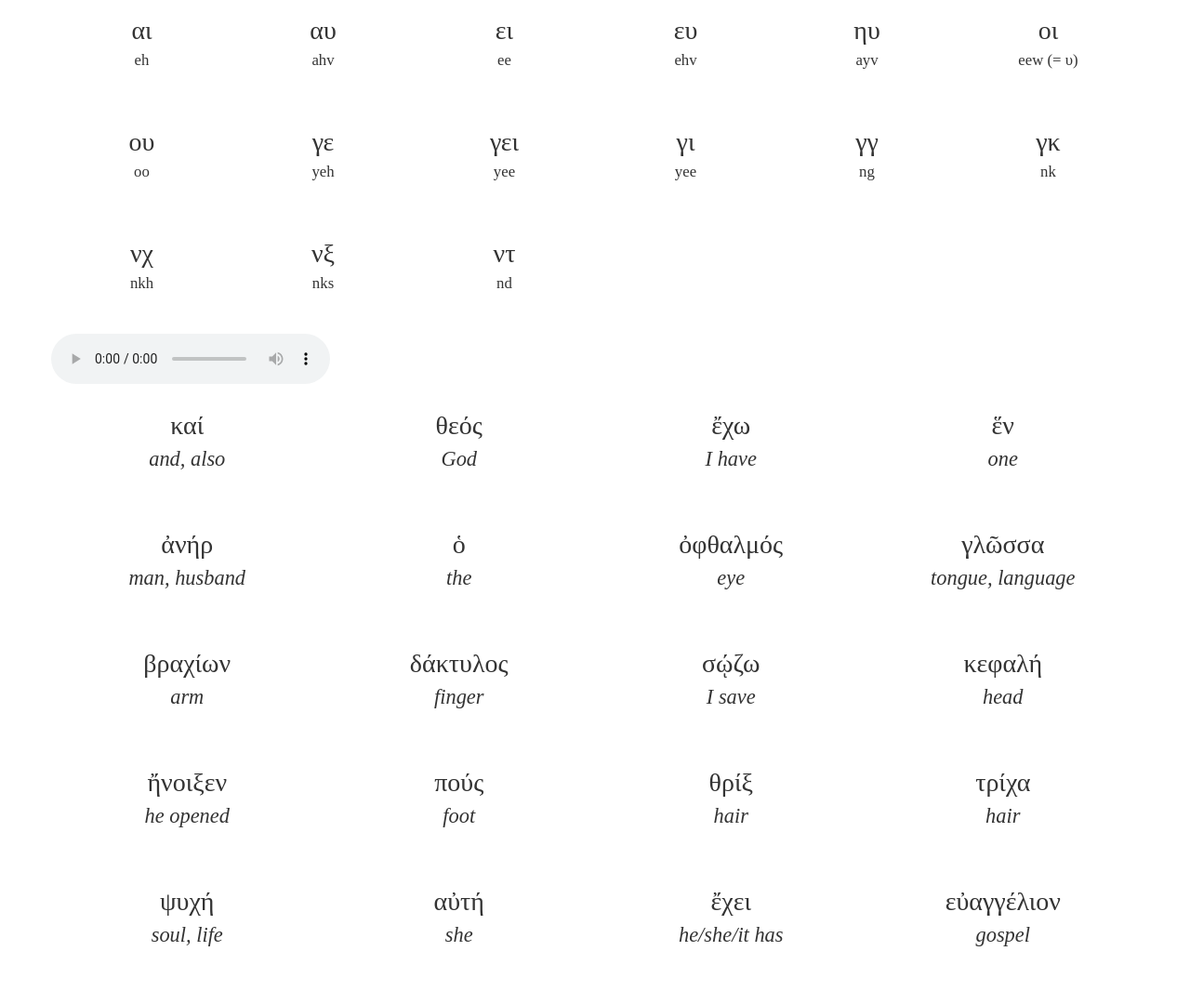
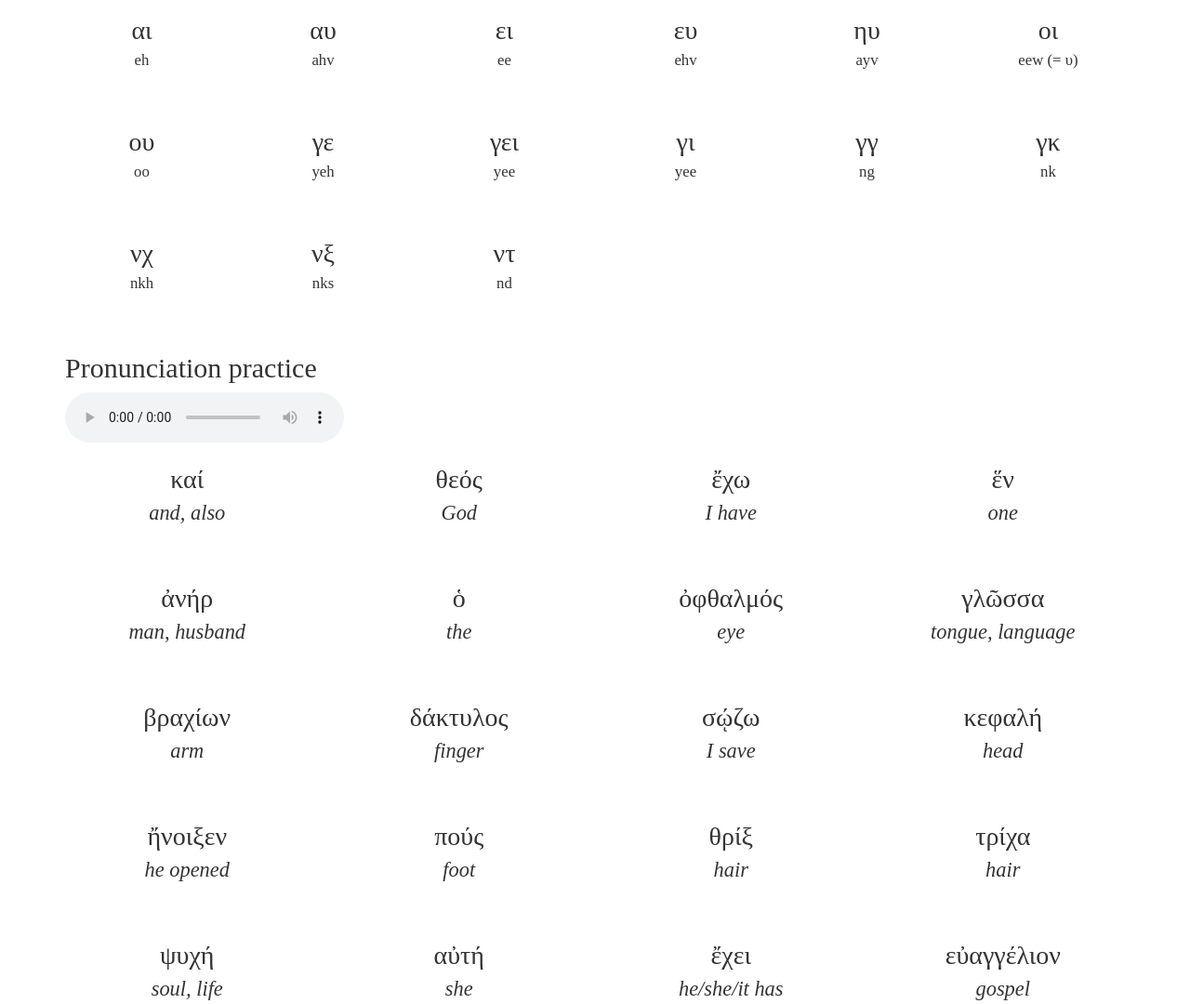
Before and after one commit to michaelhagedon/greekintro, a PHP site: the page made by lesson-3.php in a window 1280 px wide. Shown: the part 255-1335 px from the top of the page at 93% size. Run offline with PHP 8.4, Linux system fonts and the light colour scheme; some libraries are stand-ins or nearby versions; some web fonts are replaced.

Commit message:
Add heading and fix HTML structure for lesson 3.

```diff
--- a/lesson-3.php
+++ b/lesson-3.php
@@ -82,13 +82,18 @@ require_once('includes/header.php');
 		<div class="row"><div class="col-xs-12 pronunciation">nd</div></div>
 	</div>
     <div class="clearfix visible-lg visible-xs"></div>
+</div>
 
+
+<h2>Pronunciation practice</h2>
 <div class="audio-container">
 	<audio controls="controls" id="greek-audio2">
 		Your browser does not support the <code>audio</code> element.
 		<source src="audio/προφορα practice.mp3" type="audio/mp3">
 	</audio>
 </div>
+
+<div id="greek-text" class="row">
 	<div id="w16" class="word2 col-xs-4 col-lg-3">
 		<div class="row"><div class="col-xs-12">καί</div></div>
 		<div class="row"><div class="col-xs-12 translation">and, also</div></div>
```
Lines whose indentation alone changed are shown as unchanged.
